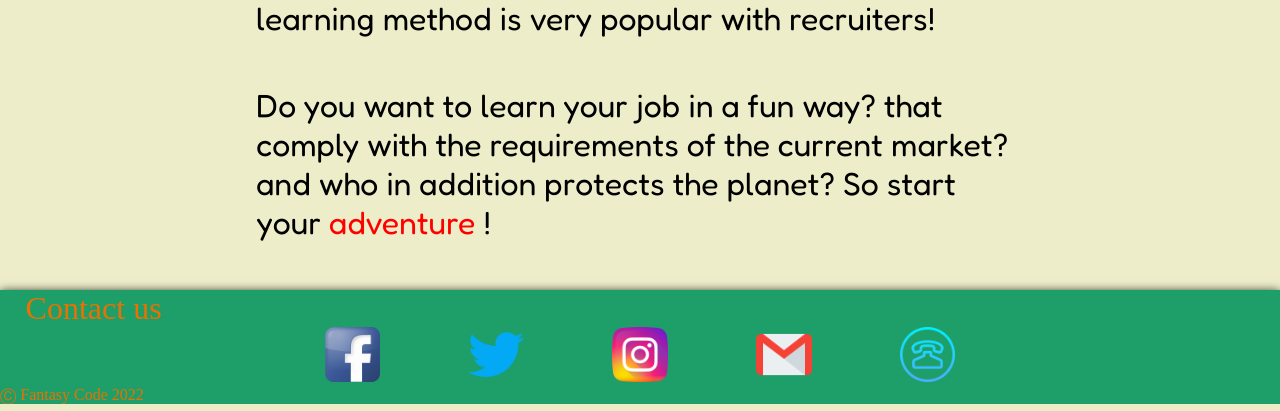
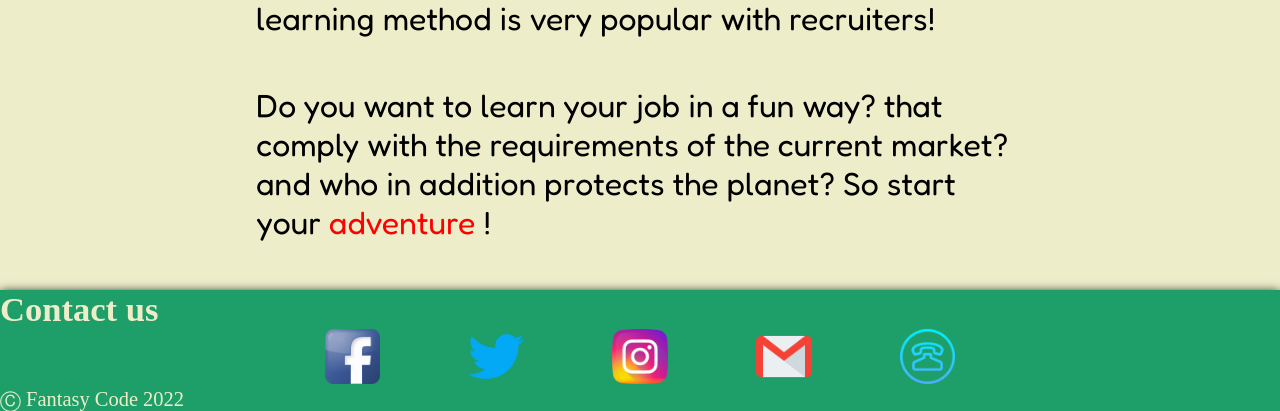
Before and after one commit to jessicapecheux/fantasy_code, a PHP site: page / in a window 1280 px wide. Shown: the part 821-1232 px from the top of the page. Run offline with PHP 8.4, Linux system fonts and the light colour scheme.

Commit message:
test decalage

```diff
--- a/_footer.php
+++ b/_footer.php
@@ -1,5 +1,5 @@
 <footer class= "contact_and_media">
-        <div id= "contact_us" href="contact.php" >Contact us</div>
+        <h2 id= "contact_us"><a href="contact.php">Contact us</a></h2>
         <div class= "icon_medias">
                 <a href="https://fr-fr.facebook.com/">
                         <img src="assets/images/facebook.png" alt="facebook"  />
@@ -17,5 +17,5 @@
                         <img src="assets/images/phone.png" alt="phone"  />
                 </a>
         </div>
-        <div id= "copyright">&#9400; Fantasy Code 2022</div>
+        <div id= "copyrightFantasy">&#9400; Fantasy Code 2022</div>
 </footer>
--- a/assets/css/_footer.css
+++ b/assets/css/_footer.css
@@ -1,4 +1,9 @@
 footer {
+    /* display: flex;
+    flex-direction: column;
+    justify-content: space-around;
+    align-items: center;
+    height: 150px; */
     background-color: var( --background-first-color);
     color: var( --background-second-color);
     /* font-family: var( --font-primary);  */
@@ -12,7 +17,7 @@
     grid-template-rows: 1;
     grid-column-gap: 0.3rem;
 }
-.icon_medias a:nth-child(1) {
+.icon_medias a:first-child {
     grid-column-start: 2;
 }
 
@@ -21,11 +26,30 @@
     min-width: 1.5rem;
 }
 
-#contact_us {
-    font-size: 2.5vw;
+/* #contact_us {
+    height: 5%;
+    display: flex;
+    align-items: center;
+
     padding: 0 0 0 2vw;
+} */
+
+#contact_us a {
+    text-decoration: none;
+    color: var( --background-main-color);
+    font-size: 2.7vw;
+    margin: 0;
+    padding: 0;
 }
 
 #copyrightFantasy {
-    font-size: 1vw;
+    color: var( --background-main-color);
+    font-size: 1.6vw;
 }
+
+footer h2 {
+    display: flex;
+    align-items: center;
+    margin: 0;
+    padding: 0;
+}
```
